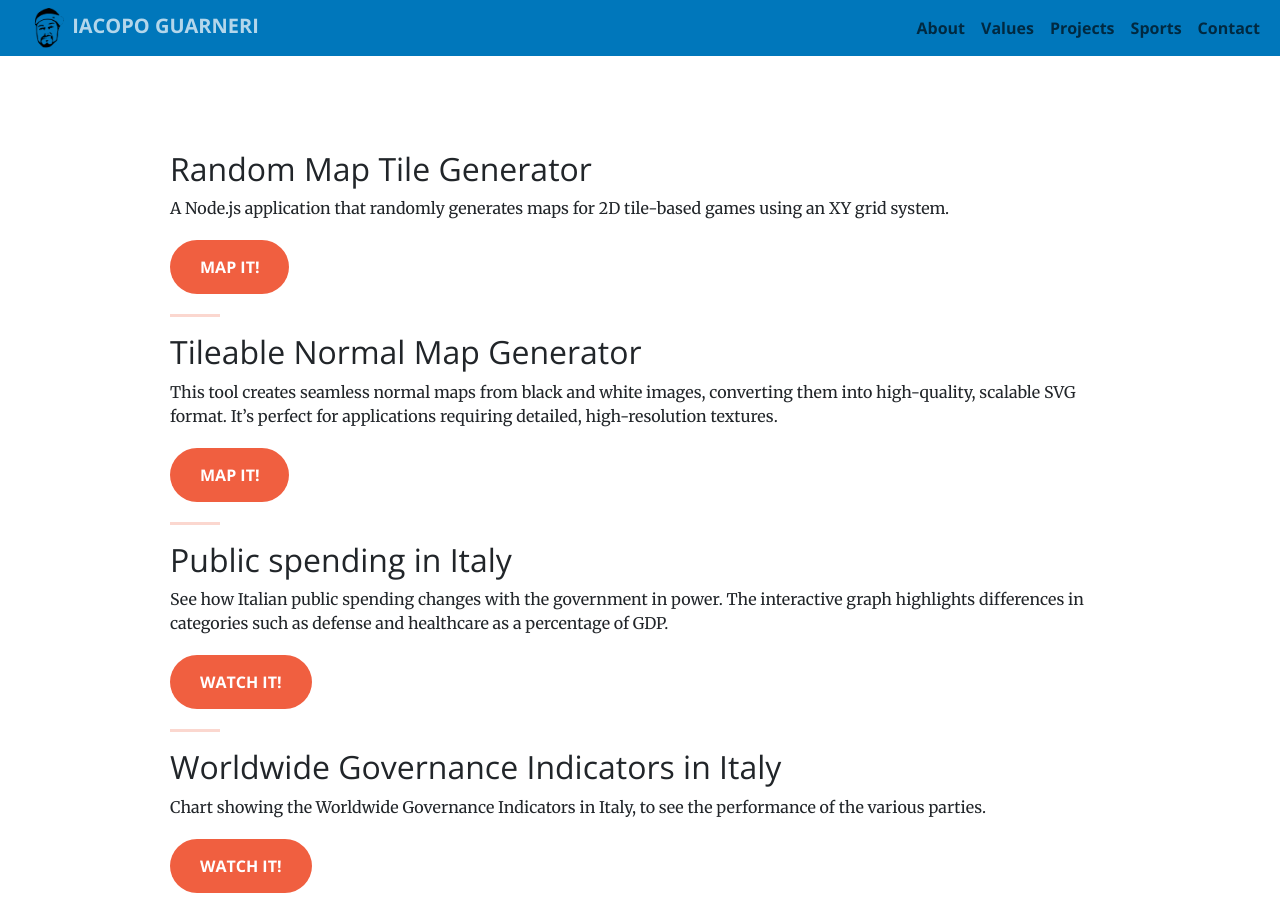
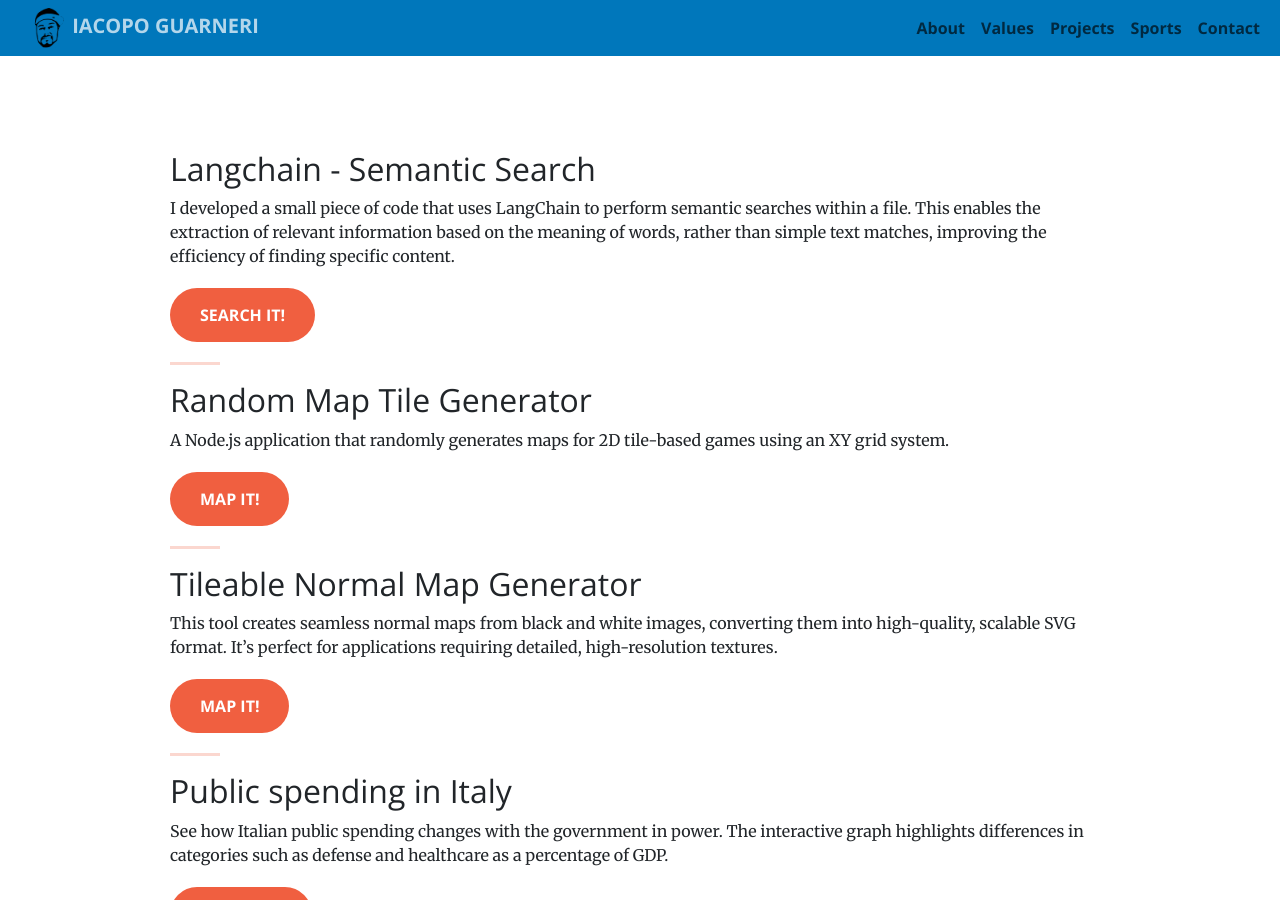
Before and after one commit to iacoposk8/iacoposk8.github.io, a Jekyll site: the page built from projects.md, in a window 1280 px wide and 900 px high. Built offline with Jekyll 4.4.1, drawn with Linux system fonts in a browser that asks for light colours.

Commit message:
Update projects.md

```diff
--- a/projects.md
+++ b/projects.md
@@ -1,6 +1,13 @@
 ---
 layout: default
 title: Projects
+---
+
+## Langchain - Semantic Search
+I developed a small piece of code that uses LangChain to perform semantic searches within a file. This enables the extraction of relevant information based on the meaning of words, rather than simple text matches, improving the efficiency of finding specific content.
+
+<a href="/projects/langchain" class="btn btn-primary btn-xl">Search it!</a>
+
 ---
 
 ## Random Map Tile Generator
```
